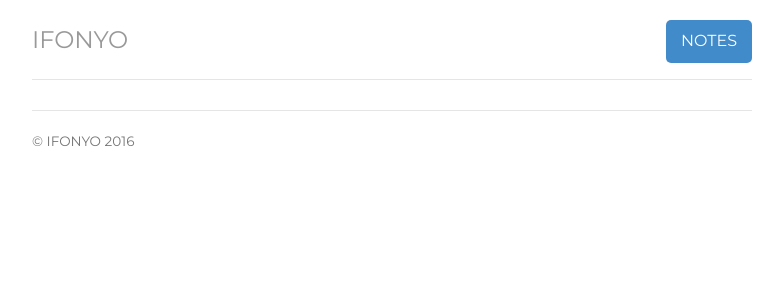
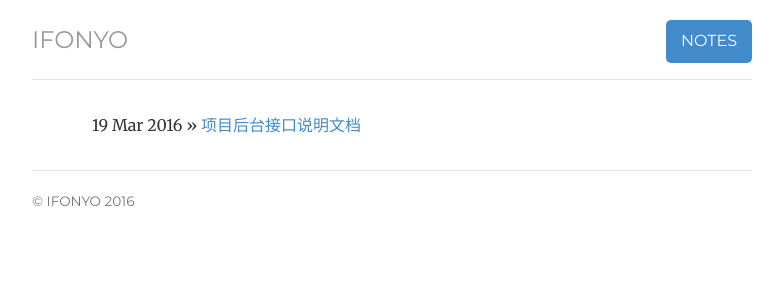
Before and after one commit to ifonyo/ifonyo.github.io, a Jekyll site: the page built from notes/index.html, in a window 1280 px wide. Shown: the top 300 px of the page, without its empty margins (248-1031 px from the left). Built offline with Jekyll 4.4.1, drawn with Linux system fonts in a browser that asks for light colours; part of the change alters nothing that is shown.

Commit message:
add project doc

```diff
--- a/_includes/head.html
+++ b/_includes/head.html
@@ -6,7 +6,7 @@
 	<!-- favicon
 	<link rel="shortcut icon" href="/img/ico/favicon.png">
 	-->
-	<title>{{ page.title }} | Jonathan McGlone | Librarian, Front-End Developer, Digital Publisher, Project Manager, Music Enthusiast, Web Noodler.</title>
+	<title>{{ page.title }}</title>
 	<!-- styles -->
 	<link href="/css/bootstrap.css" rel="stylesheet">
 	<link href="/css/jumbotron-narrow.css" rel="stylesheet">
--- /dev/null
+++ b/_posts/2016-03-19-project-doc.md
@@ -0,0 +1,21 @@
+---
+layout: post
+title: 项目后台接口说明文档
+---
+# 总体设计
+	android和ios跟后台交互api使用http协议，统一调用url为http://server/project/api，将param参数以json字符串的方式传入post调用，返回html/json形式的数据。
+# API接口列表
+## 登录相关
+	短信认证
+	登录
+	注册
+	注销
+## 用户信息相关
+	获取用户信息
+	更新用户基本信息
+	更新用户头像
+## 列表相关
+	获取列表
+	获取列表详细
+## 订单相关
+## 支付相关
```
